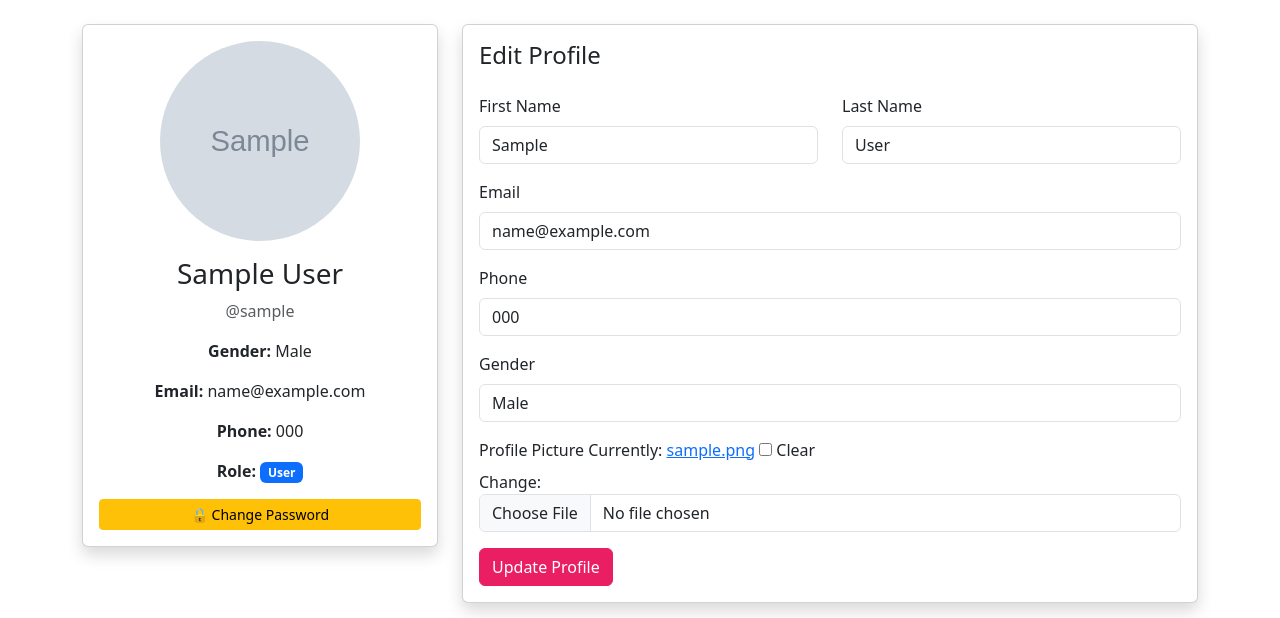
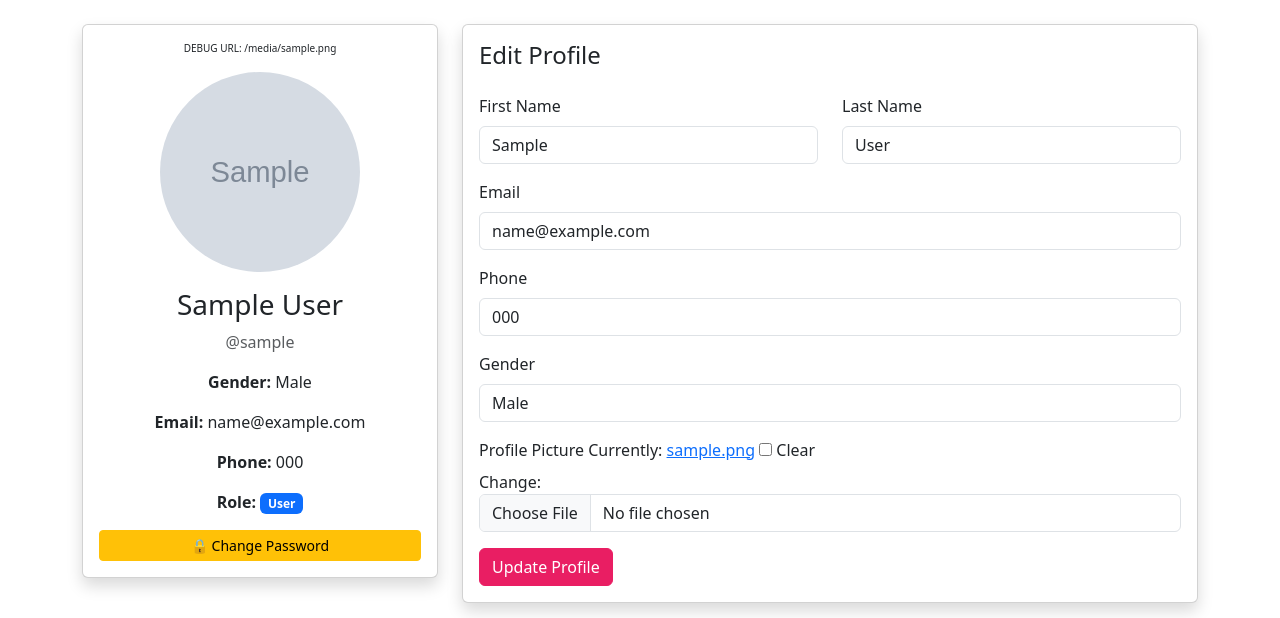
Before and after one commit to nadeemmaahmud/LoveConnect, a Django app: page /user/profile/ in a window 1280 px wide. Shown: the part 56-674 px from the top of the page. Run offline with Django 5.2, Linux system fonts and the light colour scheme; a user stored in the database is signed in; tables that the repository leaves empty hold one stand-in row (values such as "Sample post"); grey boxes marked "Sample" are stand-in pictures.

Commit message:
Add debug logging and URL display for profile picture troubleshooting

```diff
--- a/user/templates/user/profile.html
+++ b/user/templates/user/profile.html
@@ -8,7 +8,9 @@
         <div class="card shadow">
             <div class="card-body text-center">
                 {% if user.profile_pic %}
-                    <img src="{{ user.profile_pic.url }}" alt="Profile Picture" class="img-fluid rounded-circle mb-3" style="width: 200px; height: 200px; object-fit: cover;" onerror="this.style.display='none'; this.nextElementSibling.style.display='flex';">
+                    <!-- Debug: Show the actual URL -->
+                    <p style="font-size: 10px; word-break: break-all;">DEBUG URL: {{ user.profile_pic.url }}</p>
+                    <img src="{{ user.profile_pic.url }}" alt="Profile Picture" class="img-fluid rounded-circle mb-3" style="width: 200px; height: 200px; object-fit: cover;" onerror="console.error('Image failed:', this.src); this.style.display='none'; this.nextElementSibling.style.display='flex';">
                     <div class="bg-secondary rounded-circle mx-auto mb-3 align-items-center justify-content-center" style="width: 200px; height: 200px; display: none;">
                         <span class="text-white" style="font-size: 80px;">👤</span>
                     </div>
--- a/user/views.py
+++ b/user/views.py
@@ -109,9 +109,17 @@ def profile_view(request):
     if request.method == 'POST':
         form = UserProfileForm(request.POST, request.FILES, instance=request.user)
         if form.is_valid():
-            form.save()
+            user = form.save()
+            # Debug: Log what happened with profile_pic
+            import logging
+            logger = logging.getLogger(__name__)
+            logger.info(f"Profile updated for {user.username}")
+            logger.info(f"Profile pic field: {user.profile_pic}")
+            logger.info(f"Profile pic URL: {user.profile_pic.url if user.profile_pic else 'None'}")
             messages.success(request, 'Profile updated successfully!')
             return redirect('profile')
+        else:
+            messages.error(request, 'Please correct the errors below.')
     else:
         form = UserProfileForm(instance=request.user)
 
```
